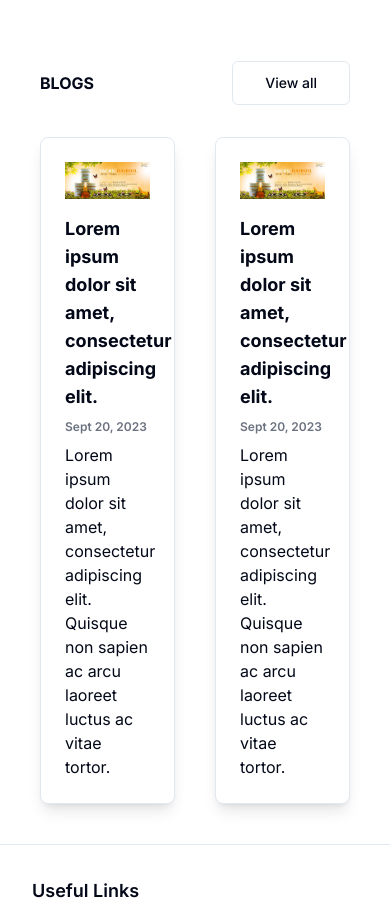
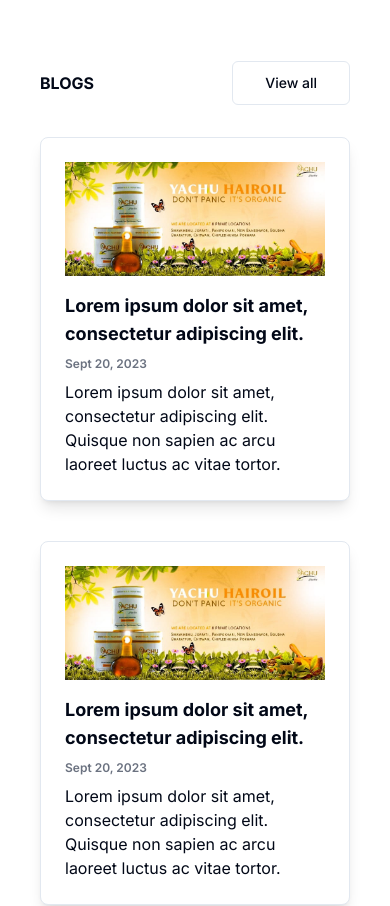
Before and after one commit to manavkhadka0/yachu, a Next.js app: page / in a window 390 px wide. Shown: the part 1520-2426 px from the top of the page. Built offline with nearby package versions, Linux system fonts and the light colour scheme.

Commit message:
responsive blog section

```diff
--- a/components/blog/BlogSection.tsx
+++ b/components/blog/BlogSection.tsx
@@ -13,7 +13,7 @@ const BlogSection = () => {
             View all
           </Button>
         </div>
-        <div className="max-auto grid grid-cols-2 gap-10 ">
+        <div className="max-auto grid sm:grid-cols-2 gap-10 ">
           {BLOGS.map((blog, index) => (
             <BlogCard blog={blog} key={index} />
           ))}
```
